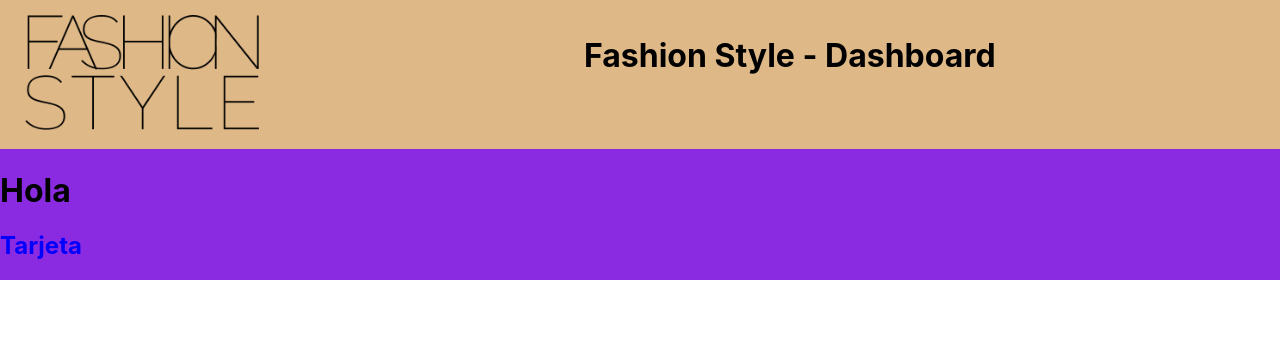
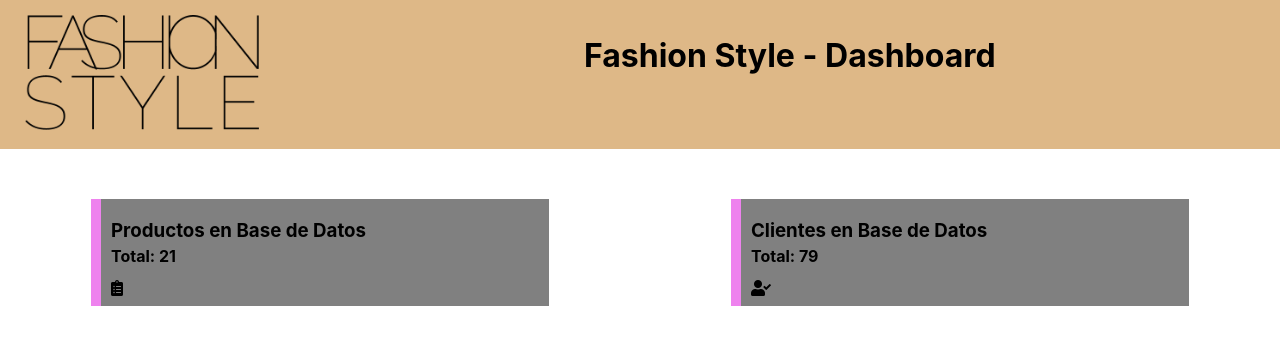
Before and after one commit to msalperin/dashboard-react, a React (Create React App) app in the folder fashion-app/: page / in a window 1280 px wide. Shown: the top 344 px of the page. Built offline with nearby package versions, Linux system fonts and the light colour scheme.

Commit message:
avances tarjetas

```diff
--- a/fashion-app/public/index.html
+++ b/fashion-app/public/index.html
@@ -10,6 +10,7 @@
       content="Web site created using create-react-app"
     />
     <link rel="apple-touch-icon" href="%PUBLIC_URL%/logo192.png" />
+    <link href="https://cdnjs.cloudflare.com/ajax/libs/font-awesome/5.12.1/css/all.min.css" rel="stylesheet">
     <!--
       manifest.json provides metadata used when your web app is installed on a
       user's mobile device or desktop. See https://developers.google.com/web/fundamentals/web-app-manifest/
--- a/fashion-app/src/App.css
+++ b/fashion-app/src/App.css
@@ -32,7 +32,6 @@ h2{
 
 .dashboard-container{
   width: 100%;
-  background-color: blueviolet;
   display: flex;
   flex-wrap: wrap;
   flex-direction: row;
@@ -40,6 +39,26 @@ h2{
 
 .tarjetas-container{
   width: 100%;
+  display: flex;
+  flex-wrap: wrap;
+  flex-direction: row;
+  background-color: white;
+  margin-top: 50px;
+  margin-bottom: 50px;
+}
+
+.tarjeta{
+
+  width: 35%;
+  margin: auto;
+  background-color: grey;
+  border-left: 10px solid violet;
+
+}
+
+.tarjeta-contenido{
+  padding: 10px;
+  line-height: 5px;
 }
 
 
--- a/fashion-app/src/components/ContainerTarjetas.js
+++ b/fashion-app/src/components/ContainerTarjetas.js
@@ -1,5 +1,22 @@
+
 import React from "react";
 import Tarjeta from "./Tarjetas";
+
+let productosInDB = {
+    title: 'Productos en Base de Datos',
+    color: 'primary',
+    cuantity: 21,
+    icon: 'fas fa-clipboard-list'
+}
+
+let clientesInDb = {
+    title: 'Clientes en Base de Datos',
+    color:'success',
+    cuantity: '79',
+    icon:'fas fa-user-check'
+}
+
+let tarjetasProps = [productosInDB,clientesInDb]
 
 function ContainerTarjetas(){
 
@@ -7,9 +24,12 @@ function ContainerTarjetas(){
 
         <div className="tarjetas-container">
 
-             <h1>Hola</h1>
+               {tarjetasProps.map( (product, i) => {
 
-             <div><Tarjeta></Tarjeta></div>
+               return <Tarjeta {...product} key={i}/>
+
+          })}
+
 
         </div>
     )
--- a/fashion-app/src/components/Tarjetas.js
+++ b/fashion-app/src/components/Tarjetas.js
@@ -1,13 +1,23 @@
 import React from "react";
+import PropTypes from 'prop-types';
 
 
-function Tarjeta(){
+function Tarjeta(props){
 
     return (
 
-        <div className="tarjeta">
+        <div className="tarjeta ">
 
-          <h2>Tarjeta</h2>
+          <div className="tarjeta-contenido">
+
+            <h3>{props.title}</h3>
+            <h4>Total: {props.cuantity}</h4>
+            <div>
+               <i className={`${props.icon}`}></i>
+            </div>
+
+          </div>
+
 
         </div>
 
```
